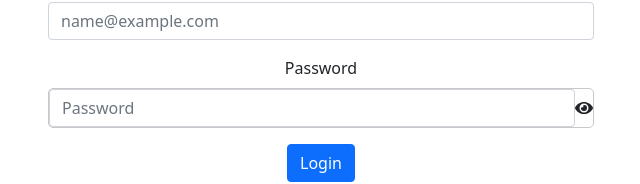
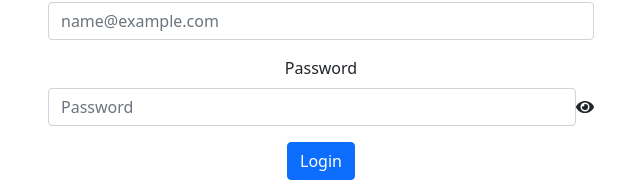
Before and after one commit to shraddhast/neoscrum, a React (Create React App) app: page / in a window 1280 px wide. Shown: the part 174-358 px from the top of the page, without its empty margins (319-959 px from the left). Built offline with nearby package versions, Linux system fonts and the light colour scheme.

Commit message:
eigthcommit

```diff
--- a/src/index.css
+++ b/src/index.css
@@ -15,16 +15,14 @@ code {
 }
 
 .input-container{
-  width: 100%;
-  margin: 0px, 10px;
+
   display: flex;
   align-items: center;
-  border :1px solid rgb(201, 199, 199);
+  width: 100%;
+
+  /* border :1px solid rgb(201, 199, 199);
   border-radius: 5px;
-}
-.input-container input {
-  width:100%;
-
+   */
 }
 
 /* i{
```
